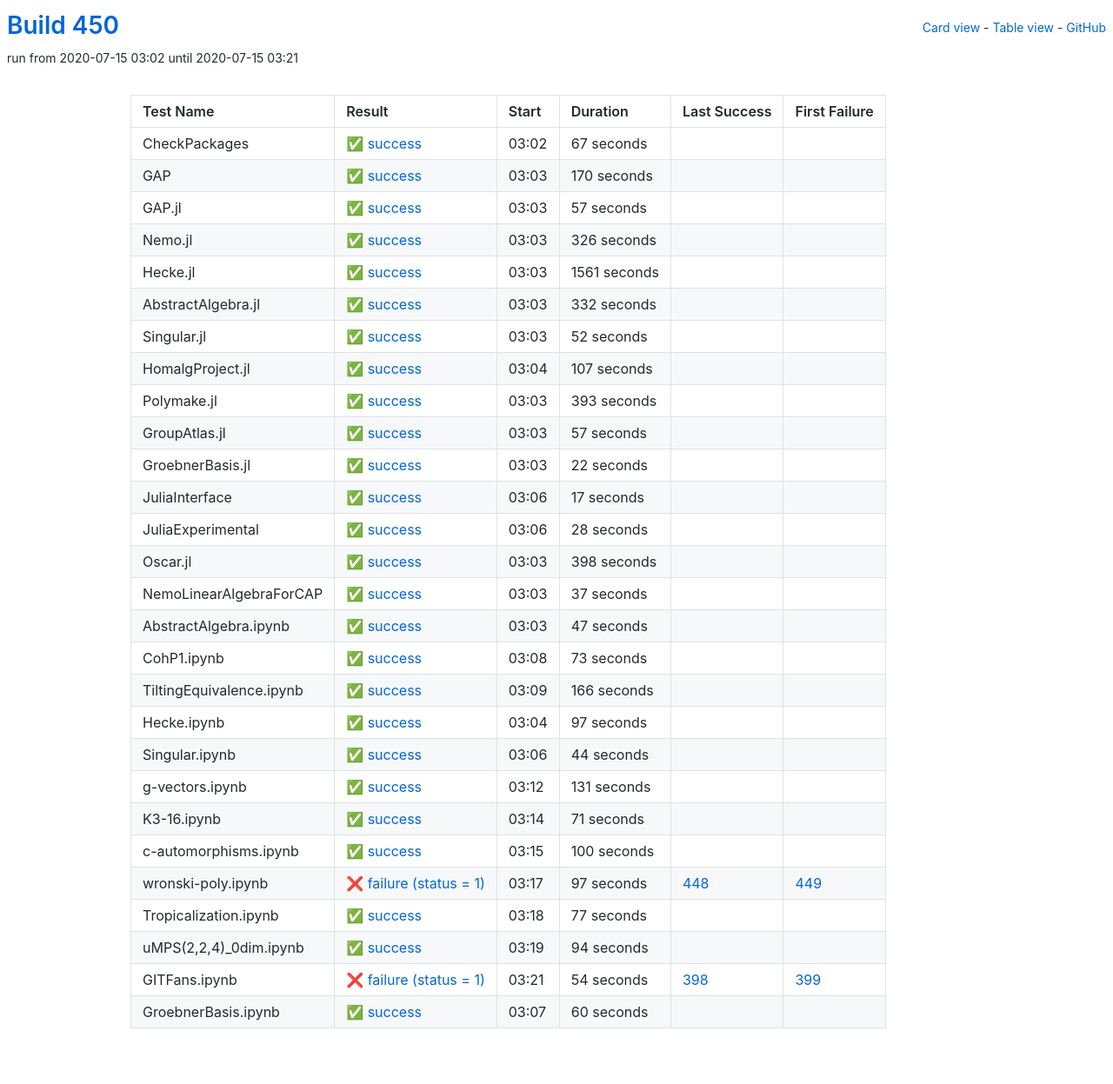
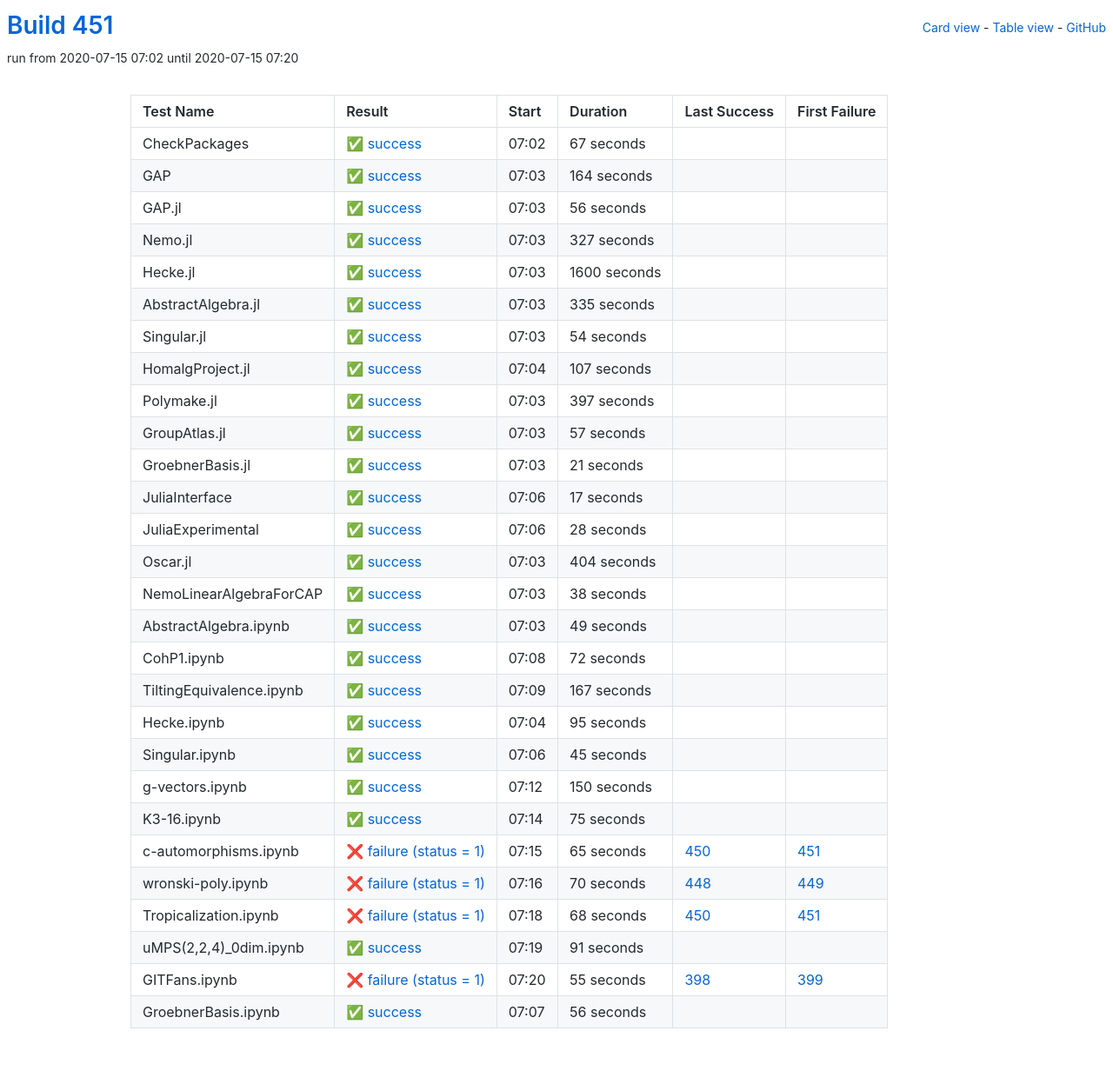
Before and after one commit to oscar-system/oscar-ci-status-stable, a Jekyll site: the page built from table.html, in a window 1280 px wide. Shown: the whole page at 87% size. Built offline with Jekyll 4.4.1, drawn with Linux system fonts in a browser that asks for light colours.

Commit message:
Build #451

```diff
--- a/_data/ci.yml
+++ b/_data/ci.yml
@@ -1,6 +1,6 @@
 ---
-build: 450
-build_url: https://oscarci.mathematik.uni-kl.de/job/oscar-stable/450/
+build: 451
+build_url: https://oscarci.mathematik.uni-kl.de/job/oscar-stable/451/
 job: oscar-stable
 organization: oscar-system
 repo: oscar-ci-status-stable
@@ -8,8 +8,8 @@ repourl: https://github.com/oscar-system/oscar-ci-status-stable
 tests:
 - name: CheckPackages
   id: checkpackages
-  log: https://oscarci.mathematik.uni-kl.de/job/oscar-stable/450/artifact/logs/build-450/CheckPackages.log
-  start: 2020-07-15 03:02
+  log: https://oscarci.mathematik.uni-kl.de/job/oscar-stable/451/artifact/logs/build-451/CheckPackages.log
+  start: 2020-07-15 07:02
   success: true
   exitcode: 0
   status: success
@@ -20,80 +20,80 @@ tests:
   first_failure_url:
 - name: GAP
   id: gap
-  log: https://oscarci.mathematik.uni-kl.de/job/oscar-stable/450/artifact/logs/build-450/GAP.log
-  start: 2020-07-15 03:03
+  log: https://oscarci.mathematik.uni-kl.de/job/oscar-stable/451/artifact/logs/build-451/GAP.log
+  start: 2020-07-15 07:03
   success: true
   exitcode: 0
   status: success
-  duration: 170
+  duration: 164
   last_success: false
   last_success_url:
   first_failure: false
   first_failure_url:
 - name: GAP.jl
   id: gap-jl
-  log: https://oscarci.mathematik.uni-kl.de/job/oscar-stable/450/artifact/logs/build-450/GAP.jl.log
-  start: 2020-07-15 03:03
+  log: https://oscarci.mathematik.uni-kl.de/job/oscar-stable/451/artifact/logs/build-451/GAP.jl.log
+  start: 2020-07-15 07:03
   success: true
   exitcode: 0
   status: success
-  duration: 57
+  duration: 56
   last_success: false
   last_success_url:
   first_failure: false
   first_failure_url:
 - name: Nemo.jl
   id: nemo-jl
-  log: https://oscarci.mathematik.uni-kl.de/job/oscar-stable/450/artifact/logs/build-450/Nemo.jl.log
-  start: 2020-07-15 03:03
+  log: https://oscarci.mathematik.uni-kl.de/job/oscar-stable/451/artifact/logs/build-451/Nemo.jl.log
+  start: 2020-07-15 07:03
   success: true
   exitcode: 0
   status: success
-  duration: 326
+  duration: 327
   last_success: false
   last_success_url:
   first_failure: false
   first_failure_url:
 - name: Hecke.jl
   id: hecke-jl
-  log: https://oscarci.mathematik.uni-kl.de/job/oscar-stable/450/artifact/logs/build-450/Hecke.jl.log
-  start: 2020-07-15 03:03
+  log: https://oscarci.mathematik.uni-kl.de/job/oscar-stable/451/artifact/logs/build-451/Hecke.jl.log
+  start: 2020-07-15 07:03
   success: true
   exitcode: 0
   status: success
-  duration: 1561
+  duration: 1600
   last_success: false
   last_success_url:
   first_failure: false
   first_failure_url:
 - name: AbstractAlgebra.jl
   id: abstractalgebra-jl
-  log: https://oscarci.mathematik.uni-kl.de/job/oscar-stable/450/artifact/logs/build-450/AbstractAlgebra.jl.log
-  start: 2020-07-15 03:03
+  log: https://oscarci.mathematik.uni-kl.de/job/oscar-stable/451/artifact/logs/build-451/AbstractAlgebra.jl.log
+  start: 2020-07-15 07:03
   success: true
   exitcode: 0
   status: success
-  duration: 332
+  duration: 335
   last_success: false
   last_success_url:
   first_failure: false
   first_failure_url:
 - name: Singular.jl
   id: singular-jl
-  log: https://oscarci.mathematik.uni-kl.de/job/oscar-stable/450/artifact/logs/build-450/Singular.jl.log
-  start: 2020-07-15 03:03
+  log: https://oscarci.mathematik.uni-kl.de/job/oscar-stable/451/artifact/logs/build-451/Singular.jl.log
+  start: 2020-07-15 07:03
   success: true
   exitcode: 0
   status: success
-  duration: 52
+  duration: 54
   last_success: false
   last_success_url:
   first_failure: false
   first_failure_url:
 - name: HomalgProject.jl
   id: homalgproject-jl
-  log: https://oscarci.mathematik.uni-kl.de/job/oscar-stable/450/artifact/logs/build-450/HomalgProject.jl.log
-  start: 2020-07-15 03:04
+  log: https://oscarci.mathematik.uni-kl.de/job/oscar-stable/451/artifact/logs/build-451/HomalgProject.jl.log
+  start: 2020-07-15 07:04
   success: true
   exitcode: 0
   status: success
@@ -104,20 +104,20 @@ tests:
   first_failure_url:
 - name: Polymake.jl
   id: polymake-jl
-  log: https://oscarci.mathematik.uni-kl.de/job/oscar-stable/450/artifact/logs/build-450/Polymake.jl.log
-  start: 2020-07-15 03:03
+  log: https://oscarci.mathematik.uni-kl.de/job/oscar-stable/451/artifact/logs/build-451/Polymake.jl.log
+  start: 2020-07-15 07:03
   success: true
   exitcode: 0
   status: success
-  duration: 393
+  duration: 397
   last_success: false
   last_success_url:
   first_failure: false
   first_failure_url:
 - name: GroupAtlas.jl
   id: groupatlas-jl
-  log: https://oscarci.mathematik.uni-kl.de/job/oscar-stable/450/artifact/logs/build-450/GroupAtlas.jl.log
-  start: 2020-07-15 03:03
+  log: https://oscarci.mathematik.uni-kl.de/job/oscar-stable/451/artifact/logs/build-451/GroupAtlas.jl.log
+  start: 2020-07-15 07:03
   success: true
   exitcode: 0
   status: success
@@ -128,20 +128,20 @@ tests:
   first_failure_url:
 - name: GroebnerBasis.jl
   id: groebnerbasis-jl
-  log: https://oscarci.mathematik.uni-kl.de/job/oscar-stable/450/artifact/logs/build-450/GroebnerBasis.jl.log
-  start: 2020-07-15 03:03
+  log: https://oscarci.mathematik.uni-kl.de/job/oscar-stable/451/artifact/logs/build-451/GroebnerBasis.jl.log
+  start: 2020-07-15 07:03
   success: true
   exitcode: 0
   status: success
-  duration: 22
+  duration: 21
   last_success: false
   last_success_url:
   first_failure: false
   first_failure_url:
 - name: JuliaInterface
   id: juliainterface
-  log: https://oscarci.mathematik.uni-kl.de/job/oscar-stable/450/artifact/logs/build-450/JuliaInterface.log
-  start: 2020-07-15 03:06
+  log: https://oscarci.mathematik.uni-kl.de/job/oscar-stable/451/artifact/logs/build-451/JuliaInterface.log
+  start: 2020-07-15 07:06
   success: true
   exitcode: 0
   status: success
@@ -152,8 +152,8 @@ tests:
   first_failure_url:
 - name: JuliaExperimental
   id: juliaexperimental
-  log: https://oscarci.mathematik.uni-kl.de/job/oscar-stable/450/artifact/logs/build-450/JuliaExperimental.log
-  start: 2020-07-15 03:06
+  log: https://oscarci.mathematik.uni-kl.de/job/oscar-stable/451/artifact/logs/build-451/JuliaExperimental.log
+  start: 2020-07-15 07:06
   success: true
   exitcode: 0
   status: success
@@ -164,180 +164,180 @@ tests:
   first_failure_url:
 - name: Oscar.jl
   id: oscar-jl
-  log: https://oscarci.mathematik.uni-kl.de/job/oscar-stable/450/artifact/logs/build-450/Oscar.jl.log
-  start: 2020-07-15 03:03
+  log: https://oscarci.mathematik.uni-kl.de/job/oscar-stable/451/artifact/logs/build-451/Oscar.jl.log
+  start: 2020-07-15 07:03
   success: true
   exitcode: 0
   status: success
-  duration: 398
+  duration: 404
   last_success: false
   last_success_url:
   first_failure: false
   first_failure_url:
 - name: NemoLinearAlgebraForCAP
   id: nemolinearalgebraforcap
-  log: https://oscarci.mathematik.uni-kl.de/job/oscar-stable/450/artifact/logs/build-450/NemoLinearAlgebraForCAP.log
-  start: 2020-07-15 03:03
+  log: https://oscarci.mathematik.uni-kl.de/job/oscar-stable/451/artifact/logs/build-451/NemoLinearAlgebraForCAP.log
+  start: 2020-07-15 07:03
   success: true
   exitcode: 0
   status: success
-  duration: 37
+  duration: 38
   last_success: false
   last_success_url:
   first_failure: false
   first_failure_url:
 - name: AbstractAlgebra.ipynb
   id: abstractalgebra-ipynb
-  log: https://oscarci.mathematik.uni-kl.de/job/oscar-stable/450/artifact/logs/build-450/AbstractAlgebra.ipynb.log
-  start: 2020-07-15 03:03
+  log: https://oscarci.mathematik.uni-kl.de/job/oscar-stable/451/artifact/logs/build-451/AbstractAlgebra.ipynb.log
+  start: 2020-07-15 07:03
   success: true
   exitcode: 0
   status: success
-  duration: 47
+  duration: 49
   last_success: false
   last_success_url:
   first_failure: false
   first_failure_url:
 - name: CohP1.ipynb
   id: cohp1-ipynb
-  log: https://oscarci.mathematik.uni-kl.de/job/oscar-stable/450/artifact/logs/build-450/CohP1.ipynb.log
-  start: 2020-07-15 03:08
+  log: https://oscarci.mathematik.uni-kl.de/job/oscar-stable/451/artifact/logs/build-451/CohP1.ipynb.log
+  start: 2020-07-15 07:08
   success: true
   exitcode: 0
   status: success
-  duration: 73
+  duration: 72
   last_success: false
   last_success_url:
   first_failure: false
   first_failure_url:
 - name: TiltingEquivalence.ipynb
   id: tiltingequivalence-ipynb
-  log: https://oscarci.mathematik.uni-kl.de/job/oscar-stable/450/artifact/logs/build-450/TiltingEquivalence.ipynb.log
-  start: 2020-07-15 03:09
+  log: https://oscarci.mathematik.uni-kl.de/job/oscar-stable/451/artifact/logs/build-451/TiltingEquivalence.ipynb.log
+  start: 2020-07-15 07:09
   success: true
   exitcode: 0
   status: success
-  duration: 166
+  duration: 167
   last_success: false
   last_success_url:
   first_failure: false
   first_failure_url:
 - name: Hecke.ipynb
   id: hecke-ipynb
-  log: https://oscarci.mathematik.uni-kl.de/job/oscar-stable/450/artifact/logs/build-450/Hecke.ipynb.log
-  start: 2020-07-15 03:04
+  log: https://oscarci.mathematik.uni-kl.de/job/oscar-stable/451/artifact/logs/build-451/Hecke.ipynb.log
+  start: 2020-07-15 07:04
   success: true
   exitcode: 0
   status: success
-  duration: 97
+  duration: 95
   last_success: false
   last_success_url:
   first_failure: false
   first_failure_url:
 - name: Singular.ipynb
   id: singular-ipynb
-  log: https://oscarci.mathematik.uni-kl.de/job/oscar-stable/450/artifact/logs/build-450/Singular.ipynb.log
-  start: 2020-07-15 03:06
+  log: https://oscarci.mathematik.uni-kl.de/job/oscar-stable/451/artifact/logs/build-451/Singular.ipynb.log
+  start: 2020-07-15 07:06
   success: true
   exitcode: 0
   status: success
-  duration: 44
+  duration: 45
   last_success: false
   last_success_url:
   first_failure: false
   first_failure_url:
 - name: g-vectors.ipynb
   id: g-vectors-ipynb
-  log: https://oscarci.mathematik.uni-kl.de/job/oscar-stable/450/artifact/logs/build-450/g-vectors.ipynb.log
-  start: 2020-07-15 03:12
+  log: https://oscarci.mathematik.uni-kl.de/job/oscar-stable/451/artifact/logs/build-451/g-vectors.ipynb.log
+  start: 2020-07-15 07:12
   success: true
   exitcode: 0
   status: success
-  duration: 131
+  duration: 150
   last_success: false
   last_success_url:
   first_failure: false
   first_failure_url:
 - name: K3-16.ipynb
   id: k3-16-ipynb
-  log: https://oscarci.mathematik.uni-kl.de/job/oscar-stable/450/artifact/logs/build-450/K3-16.ipynb.log
-  start: 2020-07-15 03:14
+  log: https://oscarci.mathematik.uni-kl.de/job/oscar-stable/451/artifact/logs/build-451/K3-16.ipynb.log
+  start: 2020-07-15 07:14
   success: true
   exitcode: 0
   status: success
-  duration: 71
+  duration: 75
   last_success: false
   last_success_url:
   first_failure: false
   first_failure_url:
 - name: c-automorphisms.ipynb
   id: c-automorphisms-ipynb
-  log: https://oscarci.mathematik.uni-kl.de/job/oscar-stable/450/artifact/logs/build-450/c-automorphisms.ipynb.log
-  start: 2020-07-15 03:15
-  success: true
-  exitcode: 0
-  status: success
-  duration: 100
-  last_success: false
-  last_success_url:
-  first_failure: false
-  first_failure_url:
-- name: wronski-poly.ipynb
-  id: wronski-poly-ipynb
-  log: https://oscarci.mathematik.uni-kl.de/job/oscar-stable/450/artifact/logs/build-450/wronski-poly.ipynb.log
-  start: 2020-07-15 03:17
+  log: https://oscarci.mathematik.uni-kl.de/job/oscar-stable/451/artifact/logs/build-451/c-automorphisms.ipynb.log
+  start: 2020-07-15 07:15
   success: false
   exitcode: 1
   status: failure
-  duration: 97
+  duration: 65
+  last_success: 450
+  last_success_url: https://oscarci.mathematik.uni-kl.de/job/oscar-stable/450/
+  first_failure: 451
+  first_failure_url: https://oscarci.mathematik.uni-kl.de/job/oscar-stable/451/
+- name: wronski-poly.ipynb
+  id: wronski-poly-ipynb
+  log: https://oscarci.mathematik.uni-kl.de/job/oscar-stable/451/artifact/logs/build-451/wronski-poly.ipynb.log
+  start: 2020-07-15 07:16
+  success: false
+  exitcode: 1
+  status: failure
+  duration: 70
   last_success: 448
   last_success_url: https://oscarci.mathematik.uni-kl.de/job/oscar-stable/448/
   first_failure: 449
   first_failure_url: https://oscarci.mathematik.uni-kl.de/job/oscar-stable/449/
 - name: Tropicalization.ipynb
   id: tropicalization-ipynb
-  log: https://oscarci.mathematik.uni-kl.de/job/oscar-stable/450/artifact/logs/build-450/Tropicalization.ipynb.log
-  start: 2020-07-15 03:18
+  log: https://oscarci.mathematik.uni-kl.de/job/oscar-stable/451/artifact/logs/build-451/Tropicalization.ipynb.log
+  start: 2020-07-15 07:18
+  success: false
+  exitcode: 1
+  status: failure
+  duration: 68
+  last_success: 450
+  last_success_url: https://oscarci.mathematik.uni-kl.de/job/oscar-stable/450/
+  first_failure: 451
+  first_failure_url: https://oscarci.mathematik.uni-kl.de/job/oscar-stable/451/
+- name: uMPS(2,2,4)_0dim.ipynb
+  id: umps-2-2-4-0dim-ipynb
+  log: https://oscarci.mathematik.uni-kl.de/job/oscar-stable/451/artifact/logs/build-451/uMPS-2-2-4-_0dim.ipynb.log
+  start: 2020-07-15 07:19
   success: true
   exitcode: 0
   status: success
-  duration: 77
-  last_success: false
-  last_success_url:
-  first_failure: false
-  first_failure_url:
-- name: uMPS(2,2,4)_0dim.ipynb
-  id: umps-2-2-4-0dim-ipynb
-  log: https://oscarci.mathematik.uni-kl.de/job/oscar-stable/450/artifact/logs/build-450/uMPS-2-2-4-_0dim.ipynb.log
-  start: 2020-07-15 03:19
-  success: true
-  exitcode: 0
-  status: success
-  duration: 94
+  duration: 91
   last_success: false
   last_success_url:
   first_failure: false
   first_failure_url:
 - name: GITFans.ipynb
   id: gitfans-ipynb
-  log: https://oscarci.mathematik.uni-kl.de/job/oscar-stable/450/artifact/logs/build-450/GITFans.ipynb.log
-  start: 2020-07-15 03:21
+  log: https://oscarci.mathematik.uni-kl.de/job/oscar-stable/451/artifact/logs/build-451/GITFans.ipynb.log
+  start: 2020-07-15 07:20
   success: false
   exitcode: 1
   status: failure
-  duration: 54
+  duration: 55
   last_success: 398
   last_success_url: https://oscarci.mathematik.uni-kl.de/job/oscar-stable/398/
   first_failure: 399
   first_failure_url: https://oscarci.mathematik.uni-kl.de/job/oscar-stable/399/
 - name: GroebnerBasis.ipynb
   id: groebnerbasis-ipynb
-  log: https://oscarci.mathematik.uni-kl.de/job/oscar-stable/450/artifact/logs/build-450/GroebnerBasis.ipynb.log
-  start: 2020-07-15 03:07
+  log: https://oscarci.mathematik.uni-kl.de/job/oscar-stable/451/artifact/logs/build-451/GroebnerBasis.ipynb.log
+  start: 2020-07-15 07:07
   success: true
   exitcode: 0
   status: success
-  duration: 60
+  duration: 56
   last_success: false
   last_success_url:
   first_failure: false
```
Also changed, not shown: README.md.
